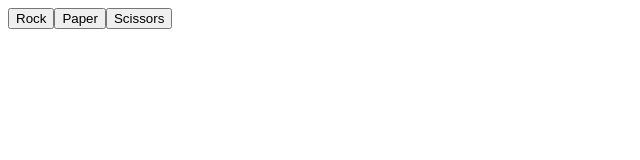
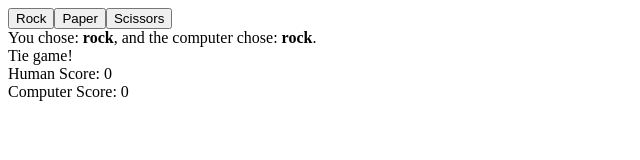
Before and after one commit to ashton-navarro01/rps, a plain HTML site: page index.html in a window 1280 px wide. Both pictures are taken after a click on the button "Rock". Shown: the whole page, without its empty margins (0-640 px from the left). Drawn offline with Linux system fonts and the light colour scheme.

Commit message:
Added messages on webpage to denote player/computer wins, and scoreboard

```diff
--- a/index.html
+++ b/index.html
@@ -4,4 +4,6 @@
     <script>
         playGame();
     </script>
+    <div id="choices"></div>
+    <div id="scoreboard"></div>
 </body>
--- a/rock-paper-scissors.js
+++ b/rock-paper-scissors.js
@@ -24,33 +24,36 @@ function getHumanChoice(){
 }
 
 function playRound(humanChoice, computerChoice) {
+    const scoreboard = document.getElementById("scoreboard");
+    const choices = document.getElementById("choices");
+    let message = ""
+
     if(humanChoice == "rock" && computerChoice == "scissors") {
-        console.log(`You win! ${humanChoice} beats ${computerChoice}!`);
+        message = `You win! ${humanChoice} beats ${computerChoice}!`;
         humanScore += 1;
-        return;
     }
 
     else if(humanChoice == "paper" && computerChoice == "rock") {
-        console.log(`You win! ${humanChoice} beats ${computerChoice}!`);
+        message = `You win! ${humanChoice} beats ${computerChoice}!`;
         humanScore += 1;
-        return;
     }
 
     else if(humanChoice == "scissors" && computerChoice == "paper") {
-        console.log(`You win! ${humanChoice} beats ${computerChoice}!`);
+        message = `You win! ${humanChoice} beats ${computerChoice}!`;
         humanScore += 1;
-        return;
     }
 
     else if (humanChoice == computerChoice) {
-        console.log("Tie game!");
-        return;
+        message = "Tie game!";
     }
     else {
-        console.log(`You lose! ${computerChoice} beats ${humanChoice}!`)
+        message = `You lose! ${computerChoice} beats ${humanChoice}!`;
         computerScore += 1;
-        return;
     }
+
+    choices.innerHTML = `You chose: <b>${humanChoice}</b>, and the computer chose: <b>${computerChoice}</b>.<br>${message}`
+    scoreboard.innerHTML = `Human Score: ${humanScore}<br>Computer Score: ${computerScore}`
+    return;
 }
 
 function playGame(){
@@ -85,6 +88,4 @@ function playGame(){
         computerSelection = getComputerChoice();
         playRound(humanSelection, computerSelection);
     })
-
-    console.log(`Human score: ${humanScore} vs Computer score: ${computerScore}`);
 }
```
